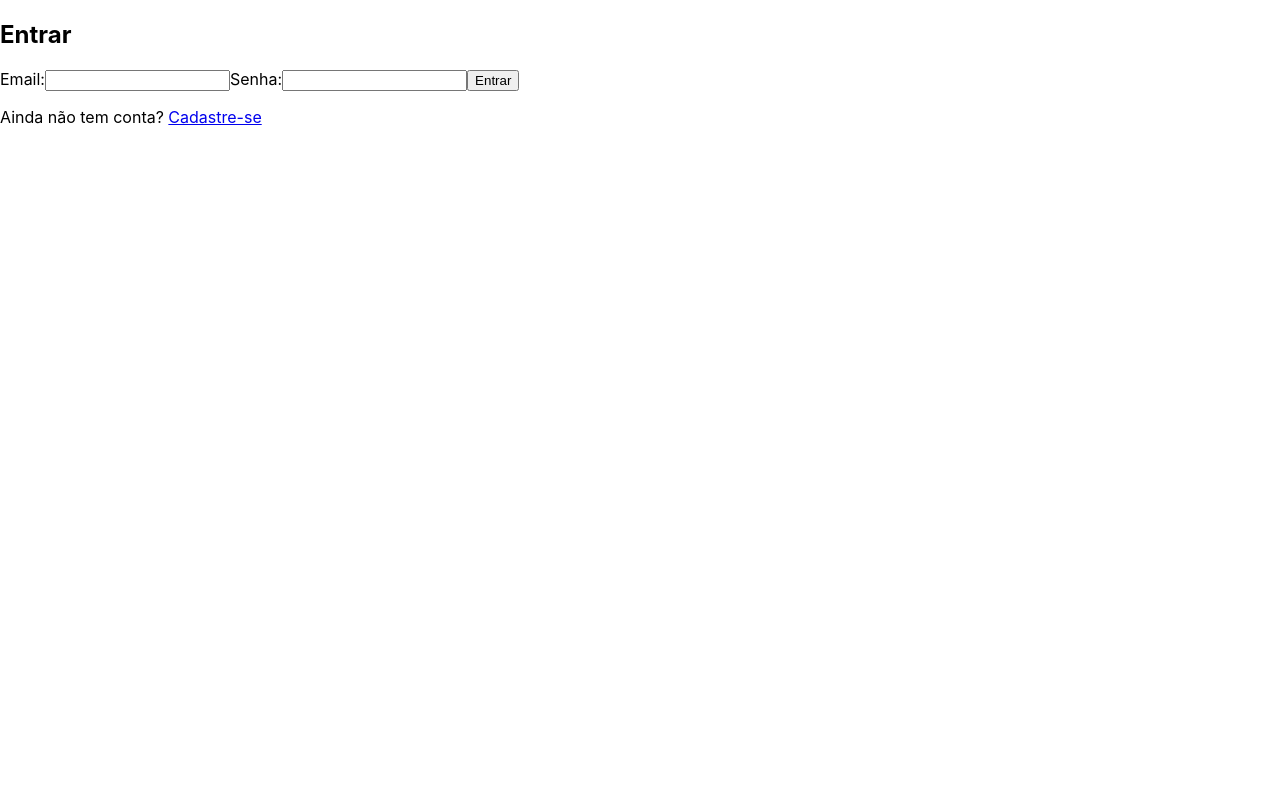
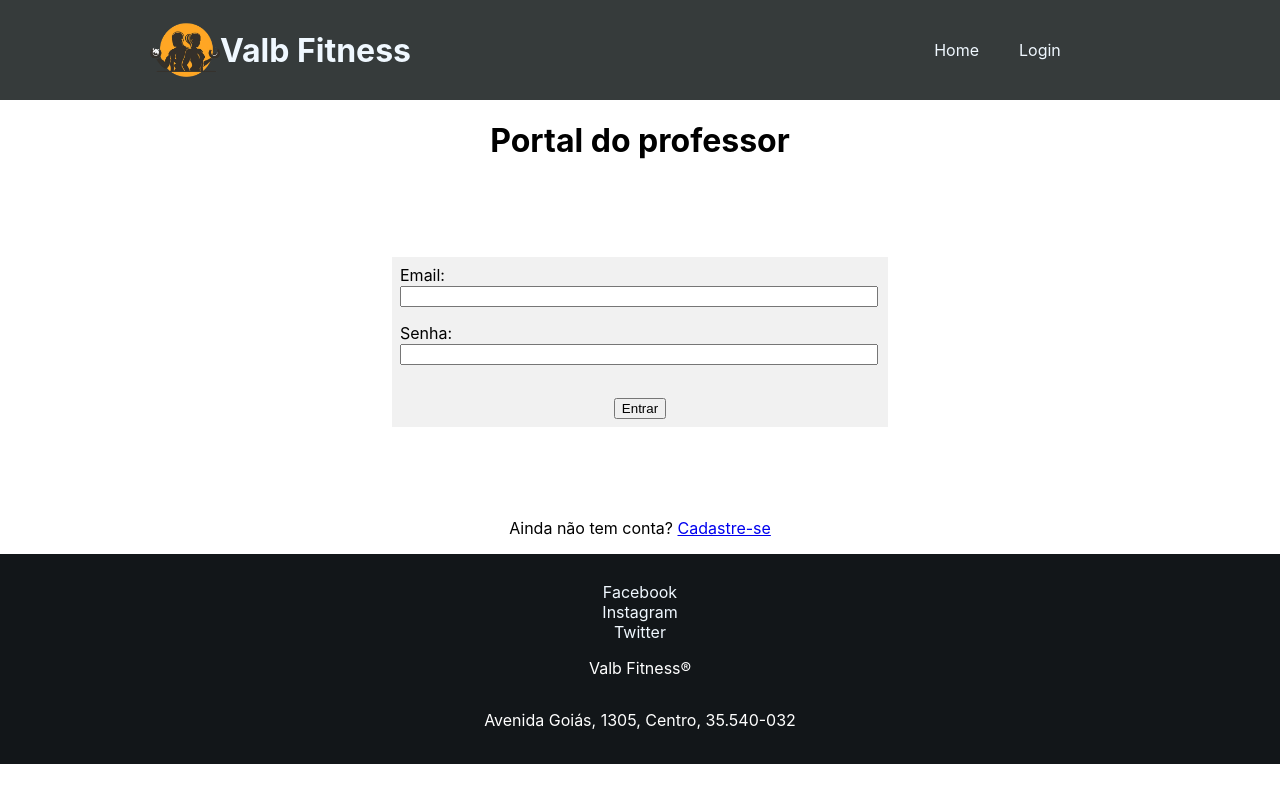
Before and after one commit to Lorenagoc/Valb-Fitness, a React (Create React App) app in the folder valb-fitness/frontend/: page /CoachLogIn in a window 1280 px wide. Built offline with nearby package versions, Linux system fonts and the light colour scheme; the HTML template or start-up script is replaced by a standard one.

Commit message:
Interfaces das telas de login
Adição e edição de arquivos e compõem as telas de login do aluno, professor, medico e gerencia

```diff
--- a/valb-fitness/frontend/package.json
+++ b/valb-fitness/frontend/package.json
@@ -35,5 +35,8 @@
       "last 1 firefox version",
       "last 1 safari version"
     ]
+  },
+  "devDependencies": {
+    "style-loader": "^3.3.1"
   }
 }
--- a/valb-fitness/frontend/src/App.js
+++ b/valb-fitness/frontend/src/App.js
@@ -31,34 +31,54 @@ function App() {
             <Footer />
           </Route>
           <Route path="/Team">
+            <Navbar />
             <Team />
+            <Footer />
           </Route>
           <Route path="/StaffTeam">
+            <Navbar />
             <StaffTeam />
+            <Footer />
           </Route>
           <Route path="/UserLogIn">
+            <Navbar />
             <UserLogIn />
+            <Footer />
           </Route>
           <Route path="/ManagerLogIn">
+            <Navbar />
             <ManagerLogIn />
+            <Footer />
           </Route>
           <Route path="/CoachLogIn">
+            <Navbar />
             <CoachLogIn />
+            <Footer />
           </Route>
           <Route path="/DoctorLogIn">
+            <Navbar />
             <DoctorLogIn />
+            <Footer />
           </Route>
           <Route path="/UserSignUp">
+            <Navbar />
             <UserSignUp />
+            <Footer />
           </Route>
           <Route path="/ManagerSignUp">
+            <Navbar />
             <ManagerSignUp />
+            <Footer />
           </Route>
           <Route path="/CoachSignUp">
+            <Navbar />
             <CoachSignUp />
+            <Footer />
           </Route>
           <Route path="/DoctorSignUp">
+            <Navbar />
             <DoctorSignUp />
+            <Footer />
           </Route>
           <Route path="/Planos">
             <Bodybuilding />
--- a/valb-fitness/frontend/src/CoachLogIn.js
+++ b/valb-fitness/frontend/src/CoachLogIn.js
@@ -1,9 +1,14 @@
 import LogIn from './components/LogIn';
 const CoachLogIn = () => {
     return (
-        <div className="coachlogin">
+        <div id="log">
+        <div className='title'>
+            <h1 className='title'> Portal do professor </h1>
+       </div>
             <LogIn />
-            <p>Ainda não tem conta? <a href="/CoachSignUp">Cadastre-se</a></p>
+            <div className='newAccount'>
+                <p>Ainda não tem conta? <a href="/CoachSignUp">Cadastre-se</a></p>
+            </div>
         </div>
     );
 }
--- a/valb-fitness/frontend/src/DoctorLogIn.js
+++ b/valb-fitness/frontend/src/DoctorLogIn.js
@@ -1,9 +1,14 @@
 import LogIn from './components/LogIn';
 const DoctorLogIn = () => {
     return (
-        <div className="doctorlogin">
+        <div id="log">
+             <div className='title'>
+                 <h1 className='title'> Portal do médico </h1>
+            </div>
             <LogIn />
+        <div className='newAccount'>
             <p>Ainda não tem conta? <a href="/DoctorSignUp">Cadastre-se</a></p>
+            </div>
         </div>
     );
 }
--- a/valb-fitness/frontend/src/ManagerLogIn.js
+++ b/valb-fitness/frontend/src/ManagerLogIn.js
@@ -1,9 +1,15 @@
 import LogIn from './components/LogIn';
+import "./styles/LoginScren.css";
 const ManagerLogIn = () => {
     return (
-        <div className="managerlogin">
+        <div id="log">
+        <div className='title'>
+            <h1 className='title'> Portal da gerência </h1>
+       </div>
             <LogIn />
+            <div className='newAccount'>
             <p>Ainda não tem conta? <a href="/ManagerSignUp">Cadastre-se</a></p>
+            </div>
         </div>
     );
 }
--- a/valb-fitness/frontend/src/UserLogIn.js
+++ b/valb-fitness/frontend/src/UserLogIn.js
@@ -1,10 +1,18 @@
 import LogIn from './components/LogIn';
+import "./styles/LoginScren.css";
+
 const UserLogIn = () => {
     return (
-        <div className="userlogin">
+        <div id="log">
+             <div className='title'>
+                 <h1 className='title'> Portal do aluno </h1>
+            </div>
             <LogIn />
-            <p>Ainda não tem conta? <a href="/UserSignUp">Cadastre-se</a></p>
-        </div>
+            <div className='newAccount'>
+                    <p>Ainda não tem conta? <a href="/UserSignUp">Cadastre-se</a></p>
+                </div>
+            </div>
+
     );
 }
 
--- a/valb-fitness/frontend/src/components/LogIn.js
+++ b/valb-fitness/frontend/src/components/LogIn.js
@@ -1,5 +1,7 @@
 import { useState } from 'react';
 import { useHistory } from 'react-router-dom';
+import "../styles/Login.css";
+
 const LogIn = () => {
     const [email, setEmail] = useState('');
     const [password, setPassword] = useState('');
@@ -22,9 +24,11 @@ const LogIn = () => {
         })
     }
     return (
+        <div id='login' >
+
             <div className="userlogin">
-            <h2>Entrar</h2>
                 <form onSubmit={handleSubmit}>
+                <div className='field' >
                         <label>Email:</label>
                         <input
                             type="text"
@@ -32,6 +36,8 @@ const LogIn = () => {
                             value={email}
                             onChange={(e) => setEmail(e.target.value)}
                         />
+                </div>
+                    <div className='field' >
                     <label>Senha:</label>
                         <input
                             type="text"
@@ -39,9 +45,13 @@ const LogIn = () => {
                             value={password}
                             onChange={(e) => setPassword(e.target.value)}
                         />
+                    </div>
+                    <div className='actions'>
                         {!isPending && <button>Entrar</button>}
                         {isPending && <button disabled>Entrando ...</button>}
+                    </div>
                 </form>
+            </div>
         </div>
     );
 }
--- /dev/null
+++ b/valb-fitness/frontend/src/styles/Login.css
@@ -0,0 +1,34 @@
+#login {
+    display: flex;
+    flex-direction: column;
+    align-items: center;
+    justify-content: center;
+    min-height: 40vh;
+    padding: 0 2rem;
+}
+
+#login .userlogin {
+    background-color: #f1f1f1;
+    width: 100%;
+    max-width: 480px;
+    padding: 0.5rem;
+}
+
+#login .userlogin .field {
+    padding-bottom: 1rem;
+}
+
+#login .userlogin .field label {
+    display: block;
+
+}
+
+#login .userlogin .field input {
+    width: 98%;
+}
+
+#login .userlogin .actions {
+    text-align: center;
+    margin-top: 1rem;
+
+}
--- /dev/null
+++ b/valb-fitness/frontend/src/styles/LoginScren.css
@@ -0,0 +1,14 @@
+#log .newAccount{
+    display: flex;
+    flex-direction: column;
+    align-items: center;
+    justify-content: center;
+    min-height: 5vh;
+}
+
+#log .title{
+    display: flex;
+    flex-direction: column;
+    align-items: center;
+
+}
```
Also changed, not shown: 1 other file (tests, documents, lock files or other folders). Lines whose indentation alone changed are shown as unchanged.
